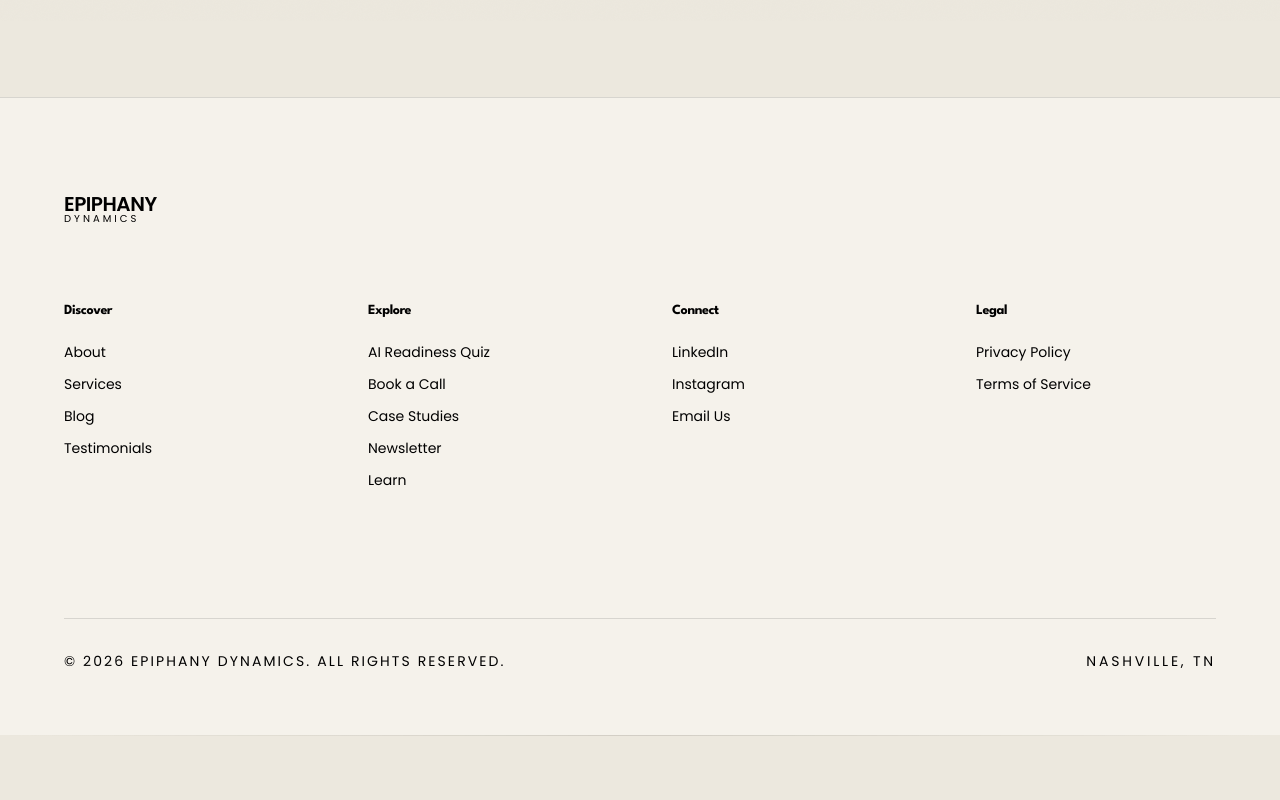
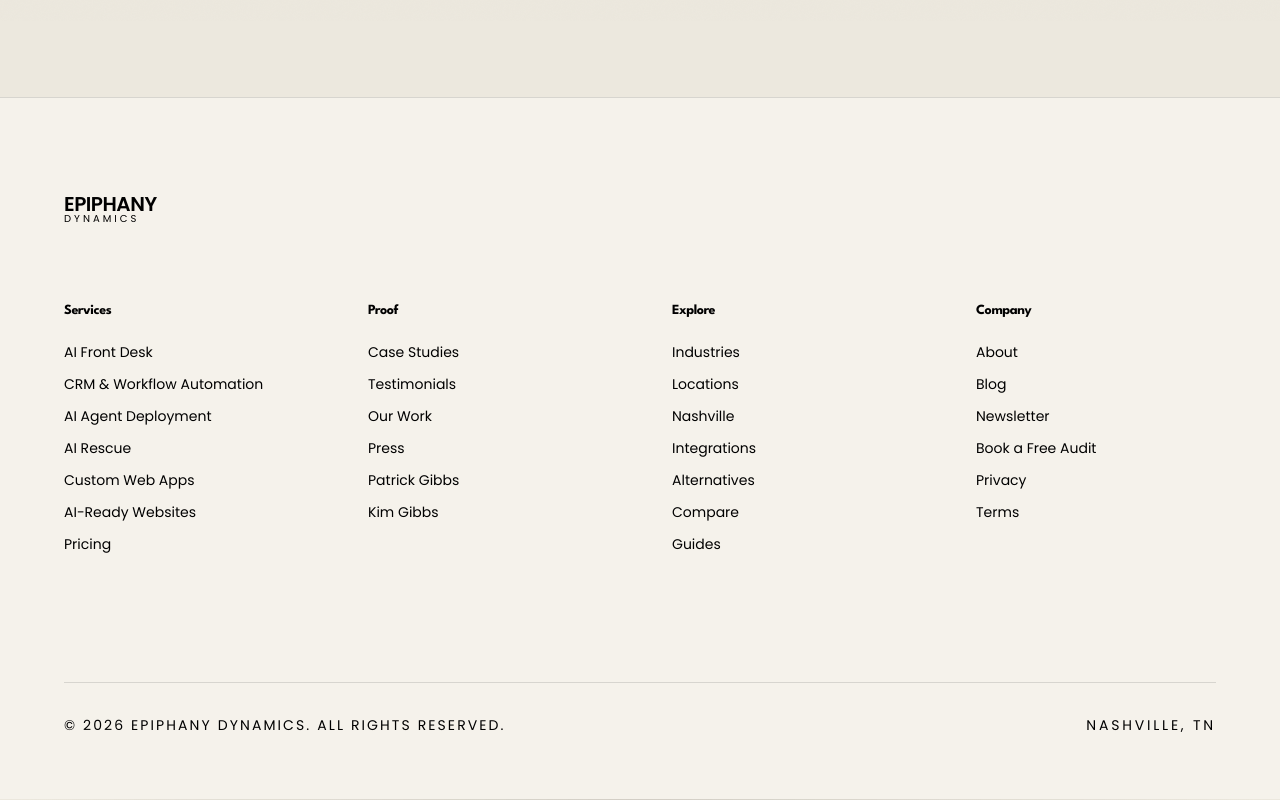
Before and after one commit to epiphany-dynamics/ai-quiz-app, a React (Vite) app: page / in a window 1280 px wide. Shown: the part 779-1579 px from the top of the page. Before the commit the page ends 1515 px from the top, so only its background shows below. Built offline with nearby package versions, Linux system fonts and the light colour scheme; no server answers; a web font is replaced by a local one.

Commit message:
feat: match main-site footer columns and header nav
EPI-1218. Links point at epiphanydynamics.ai with trailing slashes.

```diff
--- a/src/components/site/SiteFooter.tsx
+++ b/src/components/site/SiteFooter.tsx
@@ -3,12 +3,13 @@
 function FooterLink({ href, children, external }: { href: string; children: React.ReactNode; external?: boolean }) {
   const cls = 'group relative text-[#ffffff]/50 light:text-black hover:text-[#f0efeb] light:hover:text-black hover:translate-x-1 transition-all duration-300 text-sm w-fit'
   const underline = <span className="absolute left-0 -bottom-0.5 h-px w-full bg-[#f0efeb] light:bg-black origin-left scale-x-0 transition-transform duration-300 group-hover:scale-x-100" />
+  const isExternal = external || href.startsWith('http') || href.startsWith('mailto:')
 
   return (
     <a
-      href={external ? href : `${SITE}${href}`}
-      target={external ? '_blank' : undefined}
-      rel={external ? 'noopener noreferrer' : undefined}
+      href={isExternal ? href : `${SITE}${href}`}
+      target={isExternal ? '_blank' : undefined}
+      rel={isExternal ? 'noopener noreferrer' : undefined}
       className={cls}
     >
       {children}
@@ -26,7 +27,6 @@
         }} />
 
         <div className="max-w-7xl mx-auto pt-24 pb-16 px-6 md:px-10 lg:px-16 w-full flex flex-col flex-1">
-          {/* Top section: Logo */}
           <div className="flex flex-col lg:flex-row justify-between items-start gap-16 mb-20">
             <a href={SITE} className="flex items-center group shrink-0">
               <div className="flex flex-col">
@@ -36,48 +36,58 @@
             </a>
           </div>
 
-          {/* Link columns */}
           <div className="grid grid-cols-2 sm:grid-cols-3 lg:grid-cols-4 gap-10 lg:gap-16 mb-20">
             <div className="flex flex-col">
-              <h4 className="text-[#ffffff] light:text-black font-semibold tracking-[-0.01em] text-sm mb-6">Discover</h4>
+              <h4 className="text-[#ffffff] light:text-black font-semibold tracking-[-0.01em] text-sm mb-6">Services</h4>
               <div className="flex flex-col space-y-3">
-                <FooterLink href="/about">About</FooterLink>
-                <FooterLink href="/services">Services</FooterLink>
-                <FooterLink href="/blog">Blog</FooterLink>
-                <FooterLink href="/testimonials">Testimonials</FooterLink>
+                <FooterLink href="/services/ai-voice-assistants/">AI Front Desk</FooterLink>
+                <FooterLink href="/services/crm-integration/">CRM &amp; Workflow Automation</FooterLink>
+                <FooterLink href="/services/ai-agents/">AI Agent Deployment</FooterLink>
+                <FooterLink href="/services/ai-rescue/">AI Rescue</FooterLink>
+                <FooterLink href="/services/web-apps/">Custom Web Apps</FooterLink>
+                <FooterLink href="/services/websites/">AI-Ready Websites</FooterLink>
+                <FooterLink href="/pricing/">Pricing</FooterLink>
+              </div>
+            </div>
+
+            <div className="flex flex-col">
+              <h4 className="text-[#ffffff] light:text-black font-semibold tracking-[-0.01em] text-sm mb-6">Proof</h4>
+              <div className="flex flex-col space-y-3">
+                <FooterLink href="/case-studies/">Case Studies</FooterLink>
+                <FooterLink href="/testimonials/">Testimonials</FooterLink>
+                <FooterLink href="/portfolio/">Our Work</FooterLink>
+                <FooterLink href="/press/">Press</FooterLink>
+                <FooterLink href="/team/patrick-gibbs/">Patrick Gibbs</FooterLink>
+                <FooterLink href="/team/kim-gibbs/">Kim Gibbs</FooterLink>
               </div>
             </div>
 
             <div className="flex flex-col">
               <h4 className="text-[#ffffff] light:text-black font-semibold tracking-[-0.01em] text-sm mb-6">Explore</h4>
               <div className="flex flex-col space-y-3">
-                <FooterLink href="https://quiz.epiphanydynamics.ai" external>AI Readiness Quiz</FooterLink>
-                <FooterLink href="https://epiphanydynamics.ai/book">Book a Call</FooterLink>
-                <FooterLink href="/case-studies/jason-fransos">Case Studies</FooterLink>
-                <FooterLink href="/newsletter">Newsletter</FooterLink>
-                <FooterLink href="https://epiphany.help" external>Learn</FooterLink>
+                <FooterLink href="/industries/">Industries</FooterLink>
+                <FooterLink href="/locations/">Locations</FooterLink>
+                <FooterLink href="/locations/ai-automation-nashville/">Nashville</FooterLink>
+                <FooterLink href="/integrations/">Integrations</FooterLink>
+                <FooterLink href="/alternatives/">Alternatives</FooterLink>
+                <FooterLink href="/compare/">Compare</FooterLink>
+                <FooterLink href="/guides/">Guides</FooterLink>
               </div>
             </div>
 
             <div className="flex flex-col">
-              <h4 className="text-[#ffffff] light:text-black font-semibold tracking-[-0.01em] text-sm mb-6">Connect</h4>
+              <h4 className="text-[#ffffff] light:text-black font-semibold tracking-[-0.01em] text-sm mb-6">Company</h4>
               <div className="flex flex-col space-y-3">
-                <FooterLink href="https://www.linkedin.com/company/epiphany-dynamics" external>LinkedIn</FooterLink>
-                <FooterLink href="https://www.instagram.com/epiphanydynamics" external>Instagram</FooterLink>
-                <FooterLink href="mailto:patrick@epiphanydynamics.ai" external>Email Us</FooterLink>
-              </div>
-            </div>
-
-            <div className="flex flex-col">
-              <h4 className="text-[#ffffff] light:text-black font-semibold tracking-[-0.01em] text-sm mb-6">Legal</h4>
-              <div className="flex flex-col space-y-3">
-                <FooterLink href="/privacy">Privacy Policy</FooterLink>
-                <FooterLink href="/terms">Terms of Service</FooterLink>
+                <FooterLink href="/about/">About</FooterLink>
+                <FooterLink href="/blog/">Blog</FooterLink>
+                <FooterLink href="/newsletter/">Newsletter</FooterLink>
+                <FooterLink href="https://book.epiphanydynamics.ai">Book a Free Audit</FooterLink>
+                <FooterLink href="/privacy/">Privacy</FooterLink>
+                <FooterLink href="/terms/">Terms</FooterLink>
               </div>
             </div>
           </div>
 
-          {/* Bottom bar */}
           <div className="pt-8 mt-12 border-t border-[#ffffff]/10 light:border-black/[0.12] flex flex-col sm:flex-row justify-between items-center gap-4">
             <p className="text-[#ffffff]/35 light:text-black text-sm tracking-[0.15em] uppercase">&copy; 2026 Epiphany Dynamics. All rights reserved.</p>
             <p className="text-[#ffffff]/25 light:text-black text-sm tracking-[0.2em] uppercase">Nashville, TN</p>
--- a/src/components/site/SiteNavbar.tsx
+++ b/src/components/site/SiteNavbar.tsx
@@ -6,21 +6,19 @@
 const BOOK = 'https://book.epiphanydynamics.ai'
 
 const navLinks = [
-  { name: 'About', href: `${SITE}/about` },
-  { name: 'Services', href: `${SITE}/services` },
-  { name: 'By City', href: `${SITE}/locations` },
-  { name: 'By Industry', href: `${SITE}/industries` },
-  { name: 'Pricing', href: `${SITE}/pricing` },
-  { name: 'Blog', href: `${SITE}/blog` },
+  { name: 'Services', href: `${SITE}/services/` },
+  { name: 'Case studies', href: `${SITE}/case-studies/` },
+  { name: 'Pricing', href: `${SITE}/pricing/` },
+  { name: 'Blog', href: `${SITE}/blog/` },
+  { name: 'About', href: `${SITE}/about/` },
 ]
-
 const secondaryLinks = [
-  { name: 'By City', href: `${SITE}/locations` },
-  { name: 'By Industry', href: `${SITE}/industries` },
-  { name: 'Newsletter', href: `${SITE}/newsletter` },
-  { name: 'Pricing', href: `${SITE}/pricing` },
-  { name: 'Our Work', href: `${SITE}/portfolio` },
-  { name: 'Case Studies', href: `${SITE}/case-studies/jason-fransos` },
+  { name: 'By City', href: `${SITE}/locations/` },
+  { name: 'By Industry', href: `${SITE}/industries/` },
+  { name: 'Newsletter', href: `${SITE}/newsletter/` },
+  { name: 'Pricing', href: `${SITE}/pricing/` },
+  { name: 'Our Work', href: `${SITE}/portfolio/` },
+  { name: 'Case Studies', href: `${SITE}/case-studies/` },
   { name: 'AI Quiz', href: 'https://quiz.epiphanydynamics.ai', external: true },
   { name: 'AI Calculator', href: 'https://ai4bizcalculator.online', external: true },
   { name: 'Book your free audit', href: BOOK },
```
